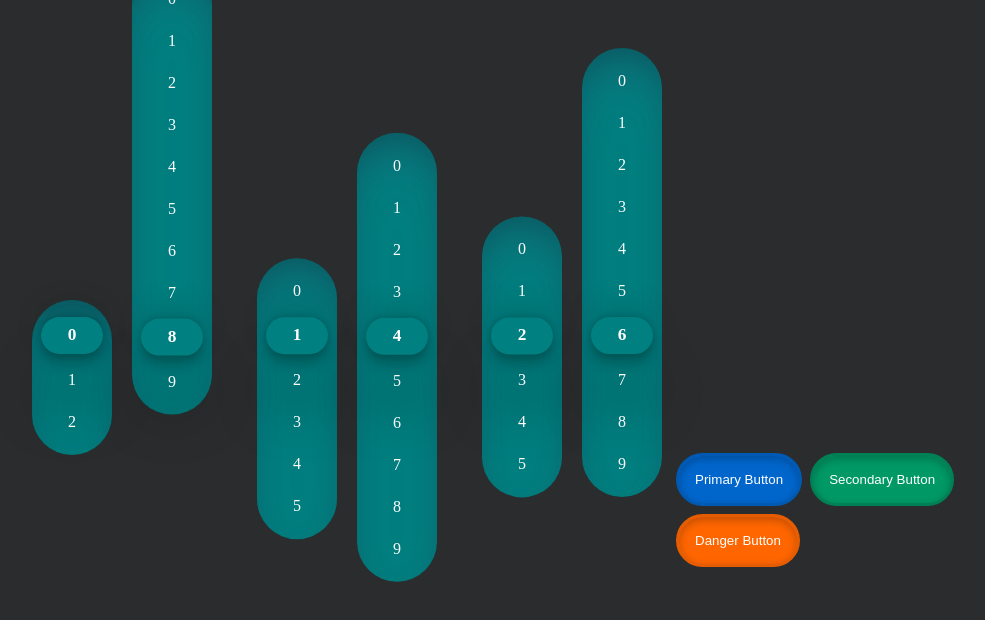
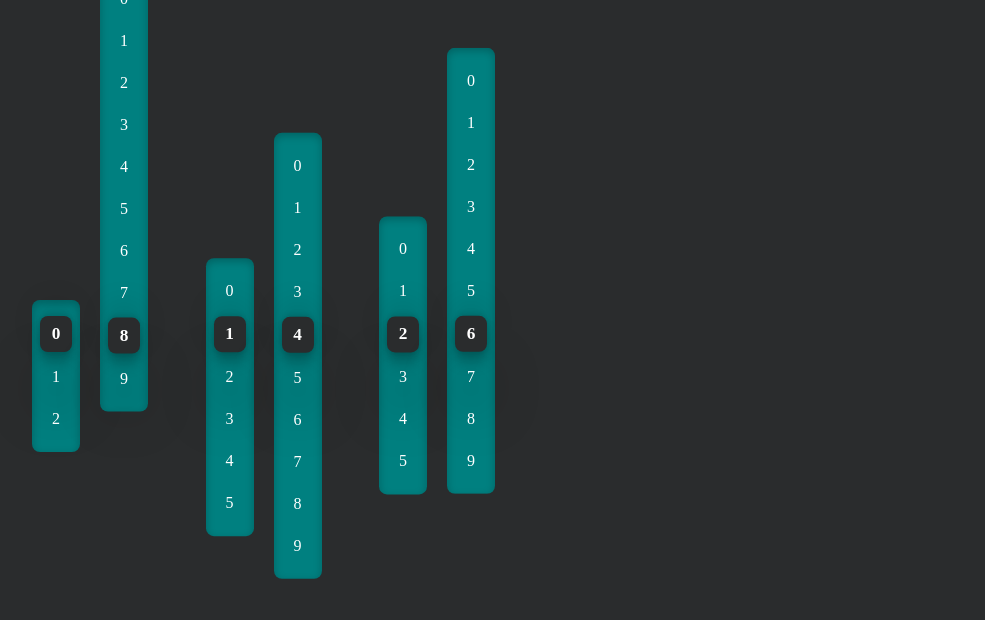
Before and after one commit to jlsa/disco-guacamole, a React (Create React App) app in the folder clock/: page / in a window 1280 px wide. Shown: the top 620 px of the page, without its empty margins (293-1278 px from the left). Built offline with nearby package versions, Linux system fonts and the light colour scheme.

Commit message:
Clock seems to work again

```diff
--- a/clock/src/App.js
+++ b/clock/src/App.js
@@ -1,82 +1,27 @@
 import React, { useState, useEffect } from 'react';
-import styled, { ThemeProvider } from 'styled-components';
-import WebFont from 'webfontloader';
-import { GlobalStyles } from './theme/GlobalStyles';
-import { useTheme } from './theme/useTheme';
-import ThemeSelector from './ThemeSelector';
-
-
+import styled, { ThemeProvider, createGlobalStyle } from 'styled-components';
+// import WebFont from 'webfontloader';
+// import { GlobalStyles } from './theme/GlobalStyles';
+// import { useTheme } from './theme/useTheme';
+// import ThemeSelector from './ThemeSelector';
 import theme from './theme/theme';
 import Clock from './Components/Clock/Clock';
-import Button from './theme/Components/Button';
+
+const Style = createGlobalStyle`
+  * { box-sizing: border-box; }
+  body{
+    margin:0;
+    background-color: ${theme.colors.bg}
+  }
+`
 
 const App = () => {
   return (
     <ThemeProvider theme={theme}>
-
+      <Style />
       <Clock />
-      <>
-        <Button variant='primary'>Primary Button</Button>
-        <Button variant='secondary'>Secondary Button</Button>
-        <Button variant='danger'>Danger Button</Button>
-      </>
     </ThemeProvider>
   )
 };
 
-// const Container = styled.div`
-//   margin: 5px auto 5px auto;
-// `;
-// const App = () => {
-//   const { theme, themeLoaded, getFonts } = useTheme();
-//   const [selectedTheme, setSelectedTheme] = useState(theme);
-
-//   useEffect(() => {
-//     setSelectedTheme(theme);
-//   }, [themeLoaded]);
-
-//   useEffect(() => {
-//     WebFont.load({
-//       google: {
-//         families: getFonts()
-//       }
-//     });
-//   });
-
-//   return (
-//     <>
-//     {
-//       themeLoaded && <ThemeProvider theme={ selectedTheme }>
-//         <GlobalStyles />
-//         <Container style={{fontFamily: selectedTheme.font}}>
-//           <h1>Lorem Ricksum</h1>
-//           <p>
-//               Lemme hear everybody say hey-yo! All the ladies say yeaaah! Everybody over thirty do this with your hand! Everybody with a red shirt jump up and down! Yo, everyone whose first name begins with an L who isn't hispanic, walk in a circle the same number of times as the square root of your age times teeenn! Well let me check my list of powers and weaknesses: ability to do anything, but only whenever I want. Yeah, that sounds like a job for me. You created a day care for my dad? Looks like some sort of legally safe knockoff of an '80s horror character with miniature swords for fingers instead of knives!
-//             </p><p>
-//               Whoa, spoilers! I'm a whole season behind. Prepare to be emancipated from your own inferior genes! Really, you're gonna pull that move? I guided your entire civilisation. Your people have a holiday named ricksgiving. They teach kids about me in school. Nobody's killing me until after I catch my wife with another man.
-//             </p><p>
-//               There's a lesson here and I'm not going to be the one to figure it out. Those guys are inside you building a piece of shit Ethan! They're inside you building a monument to compromise! Fuck them, fuck those people, fuck this whole thing Ethan. I know you're real because i have a ton of bad memories with you. Your failures are your own, old man! I say, follow throooough!
-//             </p><p>
-//               Awwww thanks, bitch! Well he roped me into this! Don't break an arm jerking yourself off Morty. I love morty and i hope morty loves me. I want to wrap my arms around him and feel him deep inside me.
-//           </p>
-//           <ThemeSelector setter={ setSelectedTheme } />
-//         </Container>
-//       </ThemeProvider>
-//     }
-//     </>
-//   )
-// }
-
-// import Clock from './Components/Clock/Clock';
-// import Editor from './Components/Editor/Editor';
-
-// const App = () => {
-//   return (
-//     <>
-//       <Editor />
-//       <Clock />
-//     </>
-//   );
-// };
-
 export default App;
--- a/clock/src/Components/Clock/Clock.css
+++ b/clock/src/Components/Clock/Clock.css
@@ -11,10 +11,6 @@
   --color-highlight: rgb(0, 64, 64);
   --font-color:  #ffffff;
   --font-color-secondary:  #ffffff;
-}
-
-body {
-  margin: 0;
 }
 
 .theme-dark {
@@ -44,6 +40,7 @@ body {
 
 body {
   /* margin: 3em; */
+  margin: 0;
   background-color: var(--color-secondary);
 }
 
--- a/clock/src/Components/Clock/Clock.js
+++ b/clock/src/Components/Clock/Clock.js
@@ -1,11 +1,26 @@
 import React, { useState, useEffect } from 'react';
-import '../Easings.css';
-import './Clock.css';
+// import '../Easings.css';
+// import './Clock.css';
+import styled from 'styled-components';
+import { space, width, fontSize, color } from 'styled-system';
+import theme from '../../theme/theme';
 import NumberLine from './NumberLine';
 import TimeDivider from './TimeDivider';
 
+const StyledClock = styled('div')(
+  {
+    width: 'calc((5em * 6) + (10px * 12) + (10px * 2.5 * 2))',
+    margin: '0 auto',
+    paddingTop: '300px',
+    mb: '-300px'
+  },
+  space,
+  width,
+  fontSize,
+  color
+);
+
 const Clock = () => {
-  const [theme, setTheme] = useState('dark');
   const [time, setTime] = useState(new Date());
   const [seconds, setSeconds] = useState([0, 0]);
   const [minutes, setMinutes] = useState([0, 0]);
@@ -47,7 +62,7 @@ const Clock = () => {
   }, [time]);
 
   return (
-    <div className={`clock theme-${theme}`}>
+    <StyledClock>
       <NumberLine numbers={[0, 1, 2]} selected={hours[0]}  />
       <NumberLine numbers={[0, 1, 2, 3, 4, 5, 6, 7, 8, 9]} selected={hours[1]} />
       <TimeDivider />
@@ -58,7 +73,7 @@ const Clock = () => {
       <NumberLine numbers={[0, 1, 2, 3, 4, 5, 6, 7, 8, 9]} selected={seconds[1]} />
 
       <br style={{clear:"both"}} />
-    </div>
+    </StyledClock>
   );
 };
 
--- a/clock/src/Components/Clock/NumberLine.js
+++ b/clock/src/Components/Clock/NumberLine.js
@@ -1,21 +1,120 @@
 import React from 'react';
+import styled from 'styled-components';
+import { space, width, fontSize, color } from 'styled-system';
+import theme from '../../theme/theme';
+
+const offsetSize = '41.8px';
+
+const offsets = {
+  '&.offset-0': {
+    transform: `translateY(0)`
+  },
+  '&.offset-1': {
+    transform: `translateY(-${offsetSize})`
+  },
+  '&.offset-2': {
+    transform: `translateY(calc(-2 * ${offsetSize}))`
+  },
+  '&.offset-3': {
+    transform: `translateY(calc(-3 * ${offsetSize}))`
+  },
+  '&.offset-4': {
+    transform: `translateY(calc(-4 * ${offsetSize}))`
+  },
+  '&.offset-5': {
+    transform: `translateY(calc(-5 * ${offsetSize}))`
+  },
+  '&.offset-6': {
+    transform: `translateY(calc(-6 * ${offsetSize}))`
+  },
+  '&.offset-7': {
+    transform: `translateY(calc(-7 * ${offsetSize}))`
+  },
+  '&.offset-8': {
+    transform: `translateY(calc(-8 * ${offsetSize}))`
+  },
+  '&.offset-9': {
+    transform: `translateY(calc(-9 * ${offsetSize}))`
+  }
+};
+const Line = styled('ul')(
+  {
+    listStyle: 'none',
+    padding: 0,
+    margin: 0,
+    // backgroundColor: theme.colors.blue,
+    width: "3em",
+    paddingTop: "0.5rem",
+    paddingBottom: "0.5rem",
+    borderRadius: theme.radii[3],
+    boxShadow: `
+     rgba(0, 0, 0, 0.24) 0px 3px 8px inset
+    `,
+    transition: '0.6s cubic-bezier(0.25, 0.8, 0.25, 1.75)',
+    float: 'left',
+    marginLeft: '10px',
+    marginRight: '10px'
+  },
+  offsets,
+  space,
+  width,
+  fontSize,
+  color
+);
+
+const LineItem = styled('li')(
+  {
+    margin: '0.5rem',
+    padding: '0.5rem',
+    color: theme.colors.text.blue,
+    textAlign: 'center',
+    '&.selected': {
+      backgroundColor: theme.colors.bg,
+      borderRadius: theme.radii[3],
+      color: theme.colors.text.light,
+      fontSize: '13pt',
+      fontWeight: 'bold',
+      boxShadow: `
+        rgba(0, 0, 0, 0.25) 0px 54px 55px,
+        rgba(0, 0, 0, 0.12) 0px -12px 30px,
+        rgba(0, 0, 0, 0.12) 0px 4px 6px,
+        rgba(0, 0, 0, 0.17) 0px 12px 13px,
+        rgba(0, 0, 0, 0.09) 0px -3px 5px
+      `
+    },
+    offsets,
+  },
+  space,
+  width,
+  fontSize,
+  color
+);
 
 const NumberLine = ({ numbers, selected }) => {
-  const easing = 'ease-in-out-back';
-  const offset = -1 * selected;
-
   return (
-    <ul className={`numberline offset-${Math.abs(offset)} ${easing}`}>
-      {numbers && numbers.map((number, index) => {
-        let selectedClassName = (selected === number ? 'selected' : '');
-        return (
-          <li
-            key={index}
-            className={`${selectedClassName} ${easing}`}
-          >{number}</li>
+    <Line
+      // p={}
+      bg='teal'
+      color='text.light'
+      className={`offset-${selected}`}
+    >
+      {
+        numbers && numbers.map(
+          (number, index) => {
+            const isSelected = selected === number;
+            return (
+              <LineItem
+                bg={isSelected ? 'bg' : ''}
+                key={index}
+                className={`
+                  ${isSelected ? 'selected' : ''}
+                `}
+              >{number}</LineItem>
+            )
+          }
         )
-      })}
-    </ul>
+      }
+    </Line>
   );
 };
 
--- a/clock/src/Components/Clock/TimeDivider.js
+++ b/clock/src/Components/Clock/TimeDivider.js
@@ -1,10 +1,23 @@
 import React from 'react';
+import styled from 'styled-components';
+import { space, width, fontSize, color } from 'styled-system';
+import theme from '../../theme/theme';
+
+const StyledTimeDivider = styled('div')(
+  {
+    float: 'left',
+  },
+  space, width, fontSize, color
+);
 
 const TimeDivider = () => {
   return (
-    <div className="time-divider">
+    <StyledTimeDivider
+      width={'calc(5px * 7.5)'}
+
+    >
       {/* : */}&nbsp;
-    </div>
+    </StyledTimeDivider>
   );
 };
 
--- a/clock/src/theme/theme.js
+++ b/clock/src/theme/theme.js
@@ -1,6 +1,12 @@
 import { darken, lighten } from "polished";
 
 const colors = {
+  teal: 'teal',
+  bg: '#2a2c2d',
+  black: '#000e1a',
+  white: '#fff',
+  blue: '#007ce0',
+  navy: '#004175',
   primary: "#06c",
   secondary: "#096",
   danger: "#f60",
@@ -15,7 +21,7 @@ const boxShadowHover = `rgba(0, 0, 0, 0.24) 0px 3px 8px`;
 
 const radii = [0, 2, 4, 8, 16, 32, 64];
 
-const space = [0, 2, 4, 8, 16, 32, 64];
+const space = [0, 4, 8, 16, 32, 64, 128, 256, 512];
 
 const buttonStyles = {
   border: `3px solid`,
@@ -33,10 +39,49 @@ const buttonStyles = {
   }
 };
 
+const numberLineStyles = {
+  backgroundColor: colors.primary,
+  width: "5em",
+  paddingTop: "0.5em",
+  paddingBottom: "0.5em",
+  borderRadius: radii[3],
+  boxShadow: `
+    rgba(50, 50, 93, 0.25) 0px 30px 60px - 12px inset,
+    rgba(0, 0, 0, 0.3) 0px 18px 36px - 18px inset
+  `,
+  transition: '0.5s cubic-bezier(0.25, 0.8, 0.25, 1.75)',
+  float: 'left',
+  marginLeft: '10px',
+  marginRight: '10px'
+//     background-color: var(--color - accent);
+// width: var(--line - width);
+// padding - top: 0.5em; /* 1em */
+// padding - bottom: 0.5em; /* 1em */
+// border - radius: calc(var(--border - radius) * 2);
+// box - shadow: rgba(50, 50, 93, 0.25) 0px 30px 60px - 12px inset,
+//   rgba(0, 0, 0, 0.3) 0px 18px 36px - 18px inset;
+// /* transition: 0.5s cubic-bezier(0.25, 0.8, 0.25, 1.75); */
+// float: left;
+// margin - left: var(--spacing);
+// margin - right: var(--spacing);
+//   /* transition: 0.6s cubic-bezier(0.65, 0, 0.35, 1); */
+};
+
 export default {
   colors,
   space,
   radii,
+  numberLines: {
+    hours: {
+      ...numberLineStyles,
+    },
+    minutes: {
+      ...numberLineStyles,
+    },
+    seconds: {
+      ...numberLineStyles,
+    }
+  },
   buttons: {
     primary: {
       ...buttonStyles,
```
Also changed, not shown: clock/src/Components/Box.js (added, +14 -0 lines).
